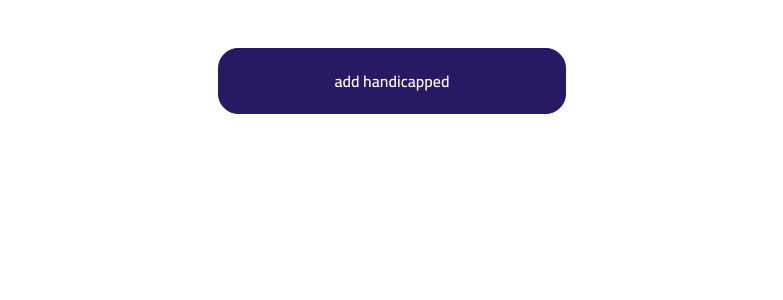
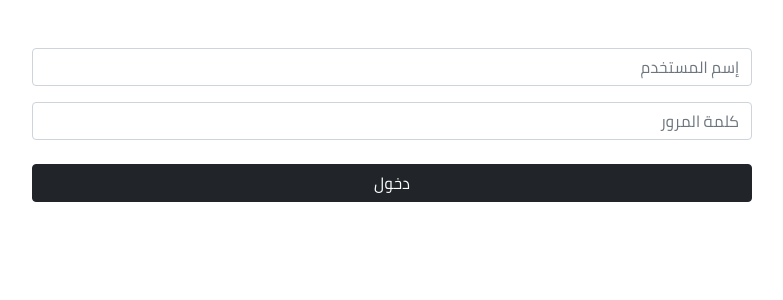
Before and after one commit to abdlalisalmi/center_GAS-Web-Application, a Django app: page /handicapped/add/ in a window 1280 px wide. Shown: the part 56-356 px from the top of the page, without its empty margins (248-1031 px from the left). Run offline with Django 3.2, Linux system fonts and the light colour scheme; the visitor is signed in with stand-in values (Sample User, id 1); some libraries are stand-ins or nearby versions.

Commit message:
add add_handicapped funct

```diff
--- /dev/null
+++ b/handicapped/forms.py
@@ -0,0 +1,7 @@
+from django.forms import ModelForm, fields
+from .models import Handicapped
+
+class handicappedForm(ModelForm):
+    class Meta:
+        model = Handicapped
+        exclude = ['has_card', 'request_card', ]
--- a/handicapped/templates/add_handicapped.html
+++ b/handicapped/templates/add_handicapped.html
@@ -5,10 +5,24 @@
     <div class='container home'>
         <div class='container mt-5'>
             <div class='row justify-content-center'>
-                <div class='col-lg-4 item'>
-                    <a href="#">
-                        <p>add handicapped</p>
-                    </a>
+                <div class='col-lg-8'>
+
+                    <form method=POST action="{% url 'handicapped:add_handicapped' %}">
+                        {% csrf_token %}
+
+                        <div class="form-group pb-3">
+                            <input name='full_name' type="text" placeholder="إسم المستخدم" class="form-control">
+                        </div>
+
+                        <div class="form-group pb-3">
+                            <input name='birthday' type="text" placeholder="كلمة المرور" class="form-control">
+                        </div>
+
+                        <div class="pb-2">
+                            <button type="submit" class="btn btn-dark w-100 font-weight-bold mt-2">دخول</button>
+                        </div>
+                    </form>
+
                 </div>
             </div>
         </div>
--- a/handicapped/views.py
+++ b/handicapped/views.py
@@ -1,6 +1,7 @@
 from django.shortcuts import render
 from django.contrib.auth.decorators import login_required
 
+from .forms import handicappedForm
 
 
 @login_required(login_url='/')
@@ -12,4 +13,12 @@ def handicapped_list(request):
 @login_required(login_url='/')
 def add_handicapped(request):
     template_name = 'add_handicapped.html'
-    return render(request, template_name, {})
+    context = {}
+
+    if request.method == 'POST':
+        pass
+
+    form = handicappedForm()
+
+    context['form']= form
+    return render(request, template_name, context)
```
